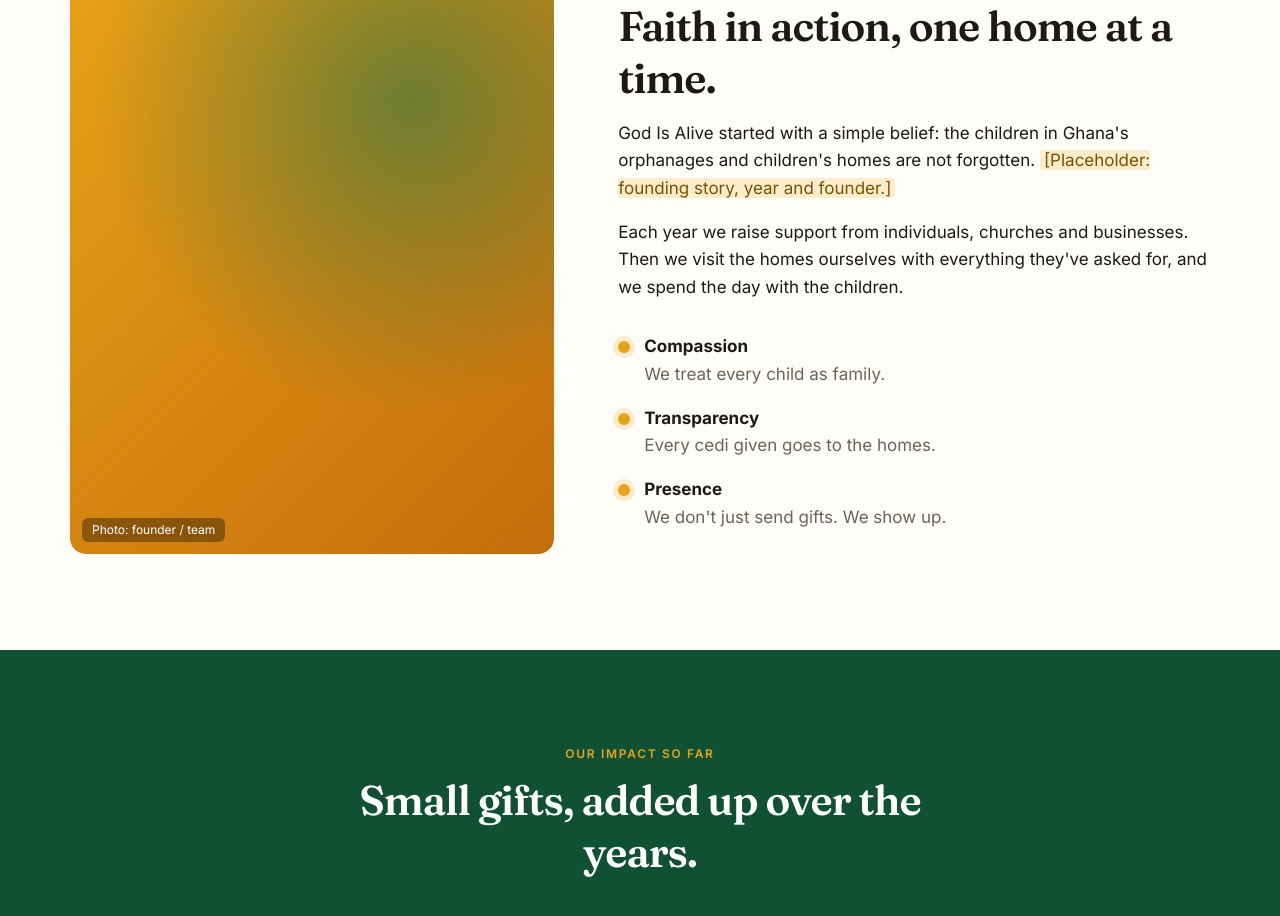
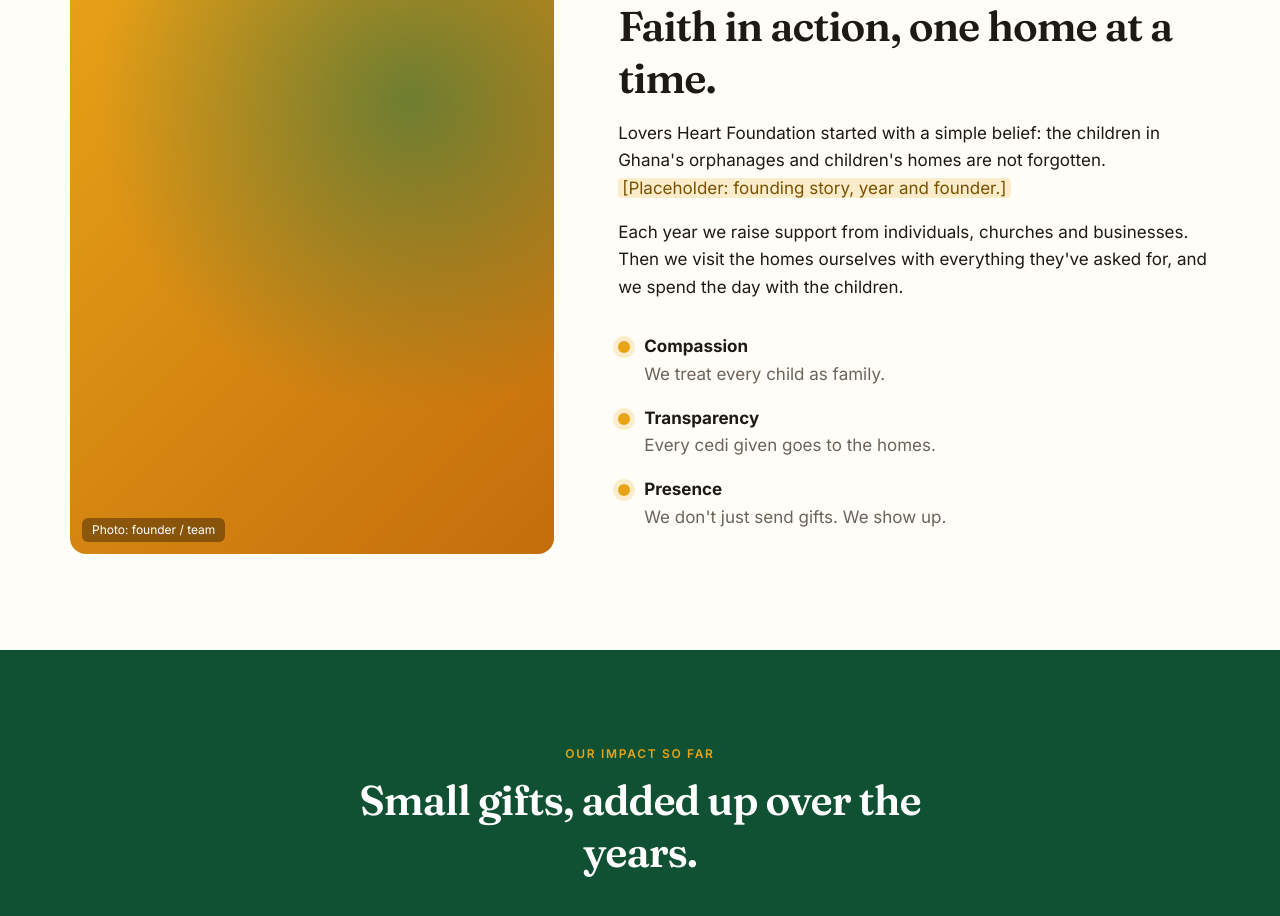
Before and after one commit to owusuvictorjnr/lovers-heart-foundation, a Next.js app: page / in a window 1280 px wide. Shown: the part 940-1856 px from the top of the page. Built offline with nearby package versions, Linux system fonts and the light colour scheme; no server answers; the database is empty.

Commit message:
refactor: rebrand organization name to Lovers Heart Foundation

```diff
--- a/src/features/landing/components/about-section.tsx
+++ b/src/features/landing/components/about-section.tsx
@@ -16,7 +16,7 @@ export function AboutSection() {
           <p className="eyebrow">Who we are</p>
           <h2 className="text-[clamp(1.8rem,3.5vw,2.6rem)]">Faith in action, one home at a time.</h2>
           <p className="mt-4">
-            God Is Alive started with a simple belief: the children in Ghana&apos;s orphanages and children&apos;s homes are not
+            Lovers Heart Foundation started with a simple belief: the children in Ghana&apos;s orphanages and children&apos;s homes are not
             forgotten.{" "}
             <mark className="rounded bg-gold-soft px-1 text-[#7a5200]">[Placeholder: founding story, year and founder.]</mark>
           </p>
```
